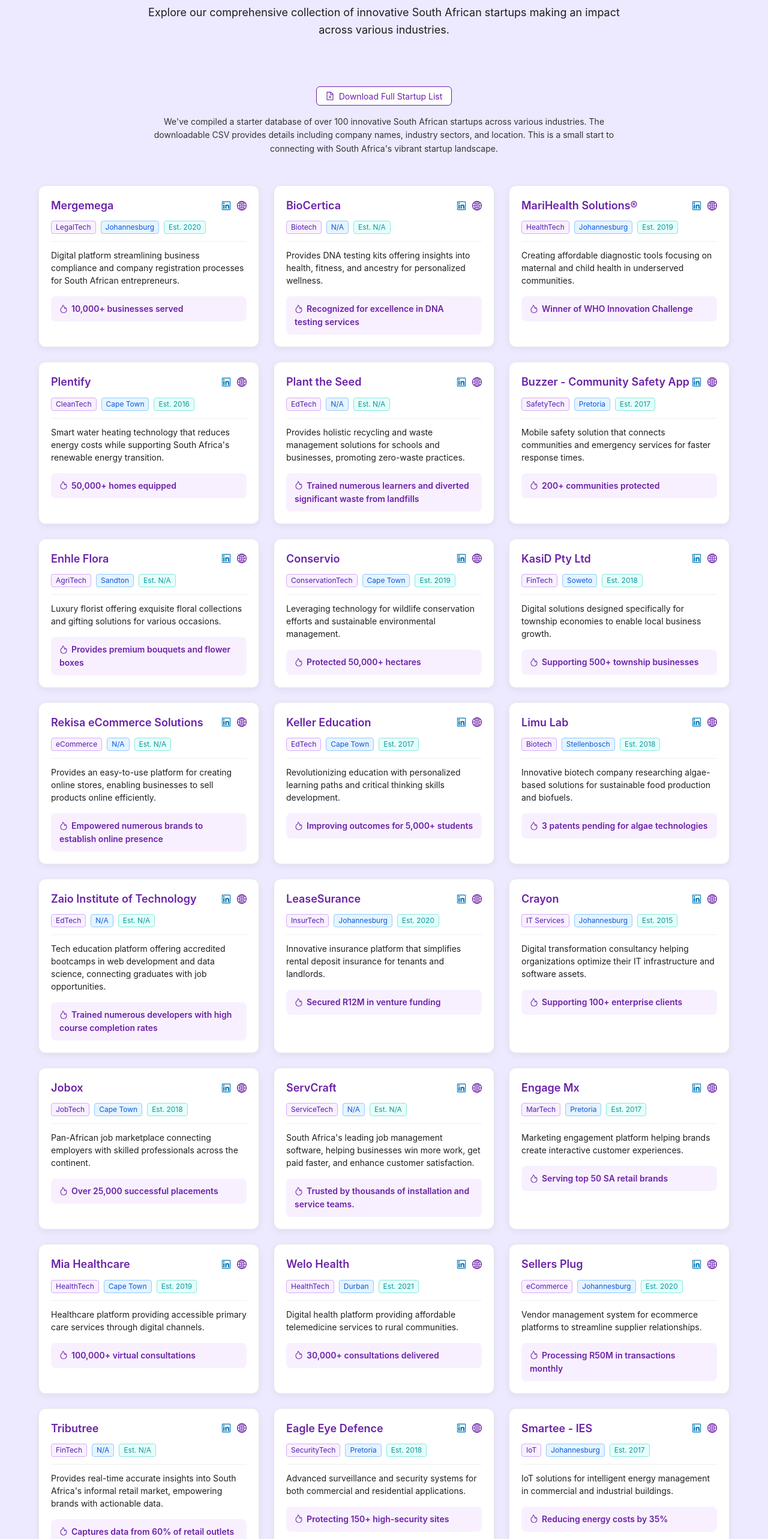
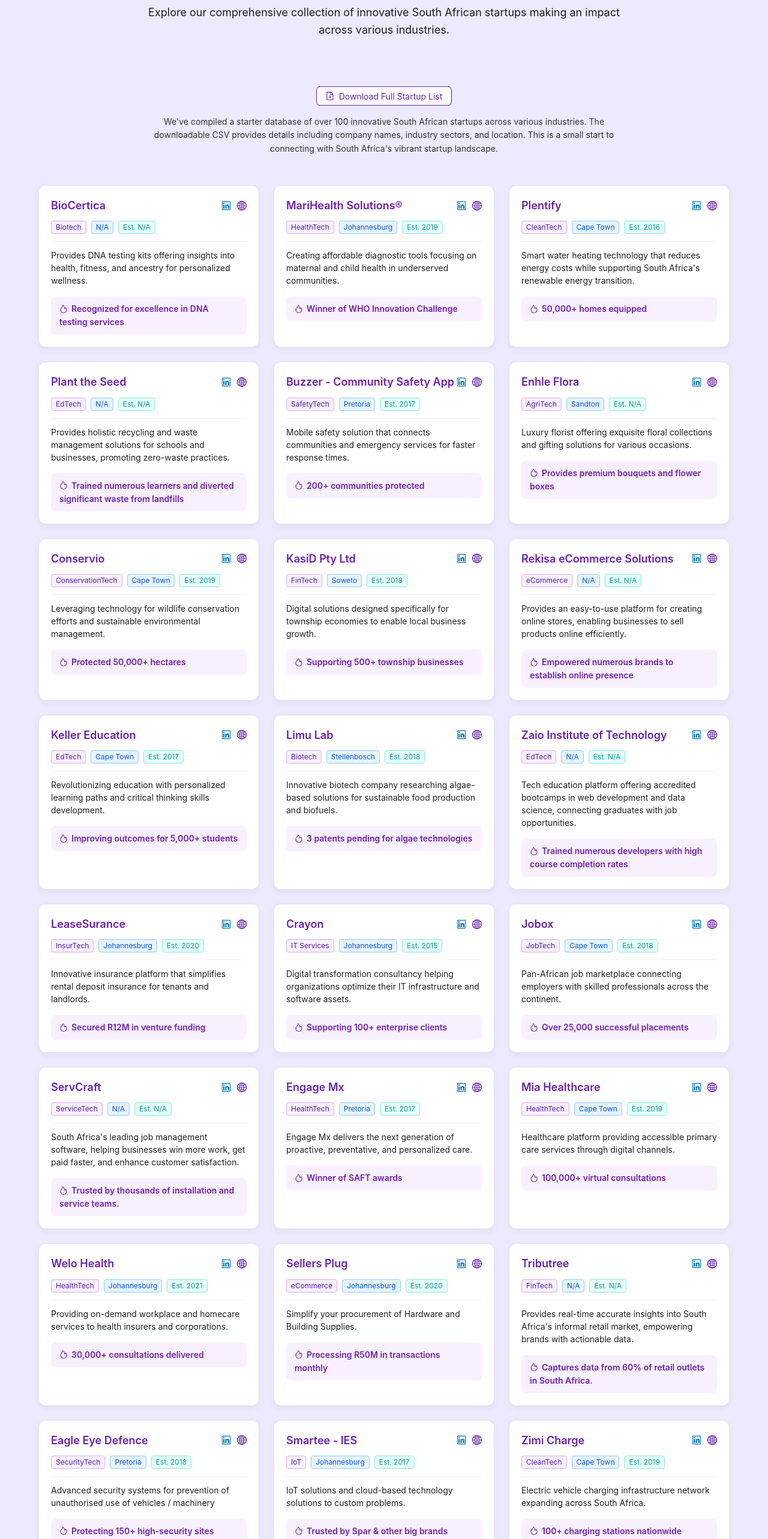
Before and after one commit to Tawongaishe/SA_Map, a React (Create React App) app in the folder frontend/: page /startups in a window 1280 px wide. Shown: the part 234-2800 px from the top of the page at 60% size. Built offline with nearby package versions, Linux system fonts and the light colour scheme.

Commit message:
fixing broken links on startups page

```diff
--- a/frontend/src/components/StartupFinalists.jsx
+++ b/frontend/src/components/StartupFinalists.jsx
@@ -6,16 +6,7 @@
 
 const StartupFinalists = () => {
   const finalists = [
-      {
-        name: "Mergemega",
-        description: "Digital platform streamlining business compliance and company registration processes for South African entrepreneurs.",
-        industry: "LegalTech",
-        founded: "2020",
-        location: "Johannesburg",
-        highlight: "10,000+ businesses served",
-        linkedin: "https://www.linkedin.com/company/mergemega/",
-        website: "https://mergemega.com"
-      },
+
       {
         name: "BioCertica",
         description: "Provides DNA testing kits offering insights into health, fitness, and ancestry for personalized wellness.",
@@ -34,7 +25,7 @@
         location: "Johannesburg",
         highlight: "Winner of WHO Innovation Challenge",
         linkedin: "https://www.linkedin.com/company/marihealth-solutions/",
-        website: "https://marihealth.co.za"
+        website: "https://marihealth.com"
       },
       {
         name: "Plentify",
@@ -44,7 +35,7 @@
         location: "Cape Town",
         highlight: "50,000+ homes equipped",
         linkedin: "https://www.linkedin.com/company/plentify/",
-        website: "https://plentify.com"
+        website: "https://plentify.co.za"
       },
       {
         name: "Plant the Seed",
@@ -54,7 +45,7 @@
         location: "N/A",
         highlight: "Trained numerous learners and diverted significant waste from landfills",
         linkedin: "https://planttheseed.co.za",
-        website: "https://planttheseed.co.za"
+        website: "https://www.linkedin.com/company/plant-the-seed-education"
       },
       {
         name: "Buzzer - Community Safety App",
@@ -84,7 +75,7 @@
         location: "Cape Town",
         highlight: "Protected 50,000+ hectares",
         linkedin: "https://www.linkedin.com/company/conservio/",
-        website: "https://conservio.co.za"
+        website: "https://conservio.com"
       },
       {
         name: "KasiD Pty Ltd",
@@ -114,7 +105,7 @@
         location: "Cape Town",
         highlight: "Improving outcomes for 5,000+ students",
         linkedin: "https://www.linkedin.com/company/kellerthinking/",
-        website: "https://kellereducation.co.za"
+        website: "https://keller.education"
       },
       {
         name: "Limu Lab",
@@ -144,7 +135,7 @@
         location: "Johannesburg",
         highlight: "Secured R12M in venture funding",
         linkedin: "https://www.linkedin.com/company/leasesurance/",
-        website: "https://leasesurance.co.za"
+        website: "https://leasesurance.co"
       },
       {
         name: "Crayon",
@@ -174,15 +165,15 @@
         location: "N/A",
         highlight: "Trusted by thousands of installation and service teams.",
         linkedin: "https://servcraft.co.za",
-        website: "https://servcraft.co.za"
+        website: "https://www.linkedin.com/company/servcraft"
       },
       {
         name: "Engage Mx",
-        description: "Marketing engagement platform helping brands create interactive customer experiences.",
-        industry: "MarTech",
+        description: "Engage Mx delivers the next generation of proactive, preventative, and personalized care.",
+        industry: "HealthTech",
         founded: "2017",
         location: "Pretoria",
-        highlight: "Serving top 50 SA retail brands",
+        highlight: "Winner of SAFT awards",
         linkedin: "https://www.engagemx.co.za/",
         website: "https://www.engagemx.co.za"
       },
@@ -198,23 +189,23 @@
       },
       {
         name: "Welo Health",
-        description: "Digital health platform providing affordable telemedicine services to rural communities.",
+        description: "Providing on-demand workplace and homecare services to health insurers and corporations.",
         industry: "HealthTech",
         founded: "2021",
-        location: "Durban",
+        location: "Johannesburg",
         highlight: "30,000+ consultations delivered",
         linkedin: "https://www.linkedin.com/company/welo-health/",
-        website: "https://welohealth.co.za"
+        website: "https://welo.health"
       },
       {
         name: "Sellers Plug",
-        description: "Vendor management system for ecommerce platforms to streamline supplier relationships.",
+        description: "Simplify your procurement of Hardware and Building Supplies.",
         industry: "eCommerce",
         founded: "2020",
         location: "Johannesburg",
         highlight: "Processing R50M in transactions monthly",
         linkedin: "https://www.linkedin.com/company/sellers-plug/",
-        website: "https://sellersplug.co.za"
+        website: "https://sellersplug.com"
       },
       {
         name: "Tributree",
@@ -228,21 +219,21 @@
       },
       {
         name: "Eagle Eye Defence",
-        description: "Advanced surveillance and security systems for both commercial and residential applications.",
+        description: "Advanced security systems for prevention of unauthorised use of vehicles / machinery",
         industry: "SecurityTech",
         founded: "2018",
         location: "Pretoria",
         highlight: "Protecting 150+ high-security sites",
         linkedin: "https://www.linkedin.com/company/eagle-eye-defence/",
-        website: "https://eagleeye.co.za"
+        website: "https://www.linkedin.com/company/eagle-eye-defence/"
       },
       {
         name: "Smartee - IES",
-        description: "IoT solutions for intelligent energy management in commercial and industrial buildings.",
+        description: "IoT solutions and cloud-based technology solutions to custom problems.",
         industry: "IoT",
         founded: "2017",
         location: "Johannesburg",
-        highlight: "Reducing energy costs by 35%",
+        highlight: "Trusted by Spar & other big brands",
         linkedin: "https://www.linkedin.com/company/smartee-ies/",
         website: "https://smartee.co.za"
       },
@@ -254,7 +245,7 @@
         location: "Cape Town",
         highlight: "100+ charging stations nationwide",
         linkedin: "https://www.linkedin.com/company/zimicharge/",
-        website: "https://zimicharge.co.za"
+        website: "https://zimicharge.com"
       },
       {
         name: "Fuel Switch",
@@ -264,7 +255,7 @@
         location: "Johannesburg",
         highlight: "Reduced carbon footprint by 10,000+ tons",
         linkedin: "https://www.linkedin.com/company/alliance-for-rural-electrification/",
-        website: "https://fuelswitch.co.za"
+        website: "https://fuelswitch.io"
       }
     ];
 
```
